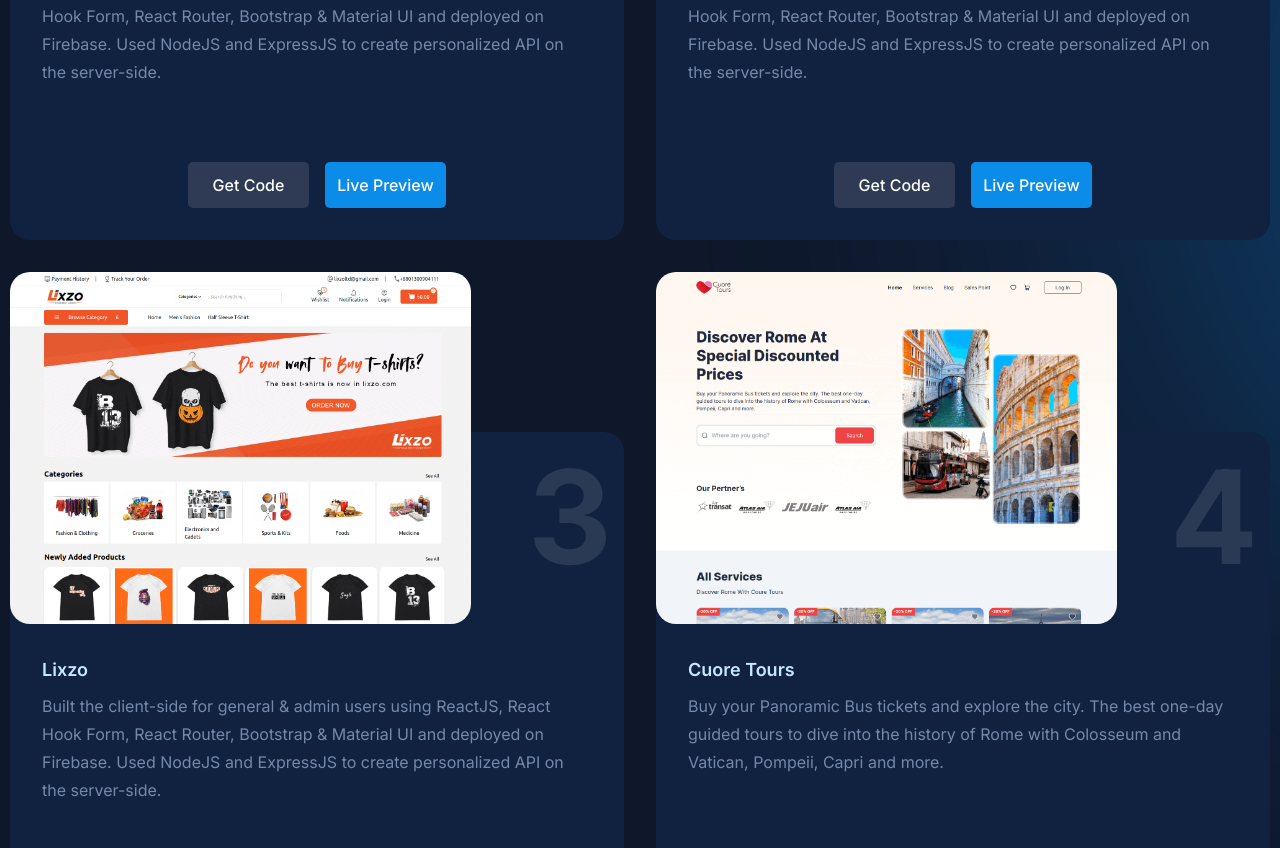
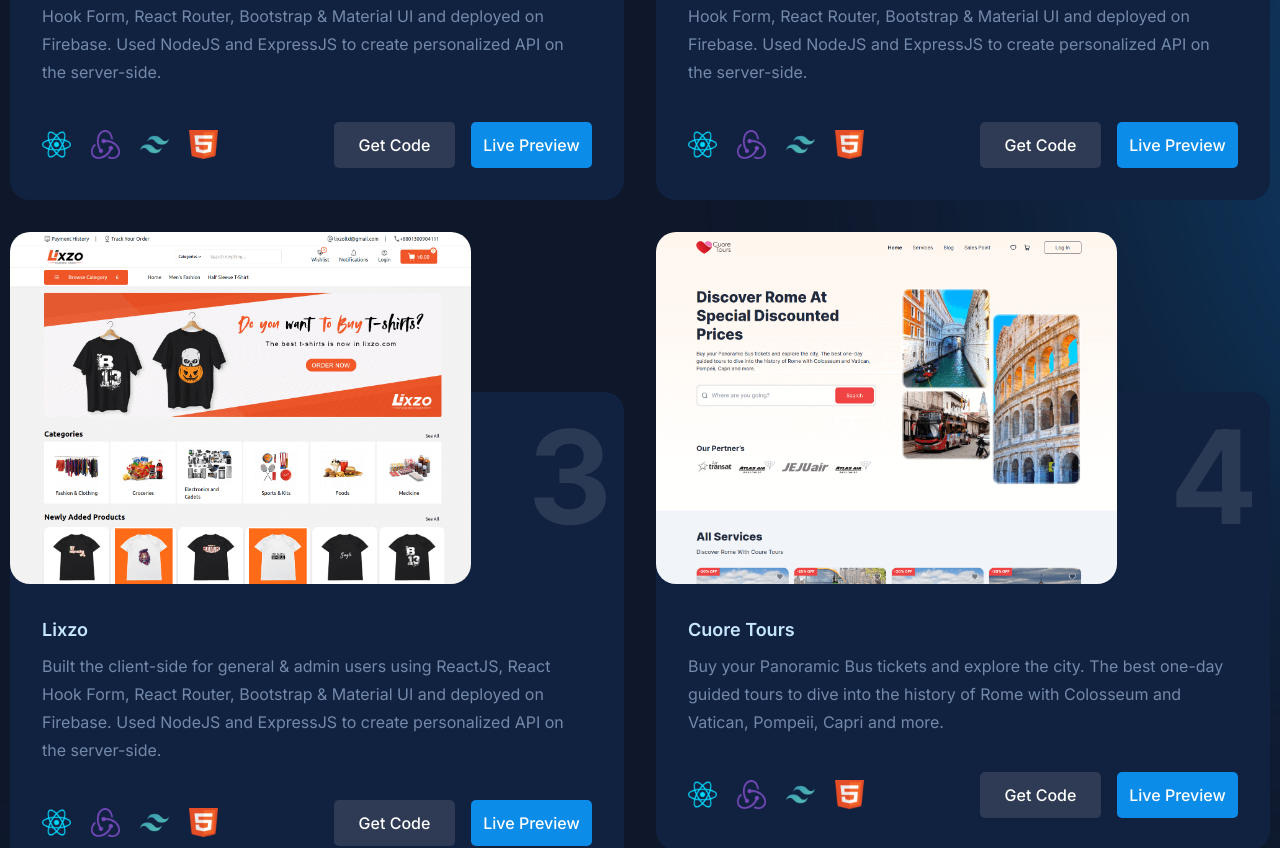
Before and after one commit to rayhanferdous/rayhanferdous, a Next.js app: page / in a window 1280 px wide. Shown: the part 3270-4118 px from the top of the page. Built offline with nearby package versions, Linux system fonts and the light colour scheme.

Commit message:
Update ProjectShowcaseCard.js

```diff
--- a/components/Layout/Index/ProjectShowcaseCard.js
+++ b/components/Layout/Index/ProjectShowcaseCard.js
@@ -1,3 +1,4 @@
+import Image from "next/image";
 import Link from "next/link";
 import React from "react";
 
@@ -10,6 +11,7 @@
   livepreview,
   get_code,
 }) {
+  console.log(stack);
   return (
     <div className="h-full ">
       <div className="relative">
@@ -25,10 +27,16 @@
               {title}
             </h3>
             <p className="leading-7 text-secondery mt-2 mb-9">{description}</p>
-            <div className="flex items-center gap-10 flex-col md-lg:flex-row md-lg:justify-between">
+            <div className="flex items-center gap-10 max-md:flex-col md-lg:flex-row justify-between">
               <div className="flex gap-5">
                 {stack.map((item, index) => (
-                  <image src={item} alt="stack" key={index} />
+                  <Image
+                    width={29}
+                    height={29}
+                    src={item}
+                    alt="stack"
+                    key={index}
+                  />
                 ))}
               </div>
               <div className="flex items-center gap-4">
```
